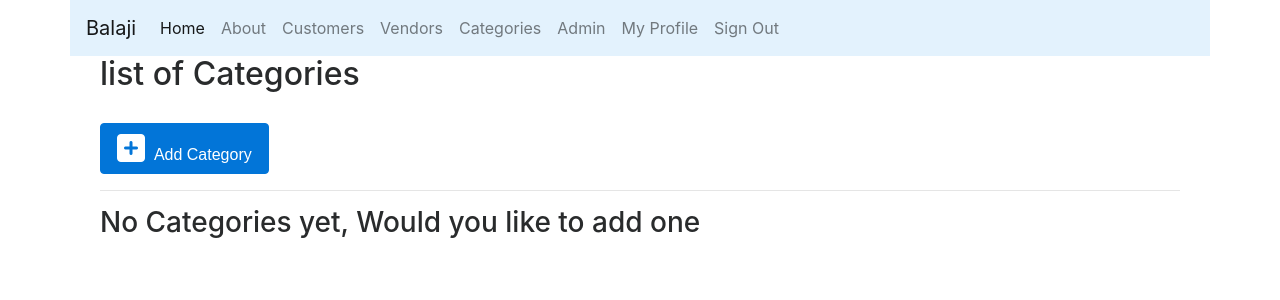
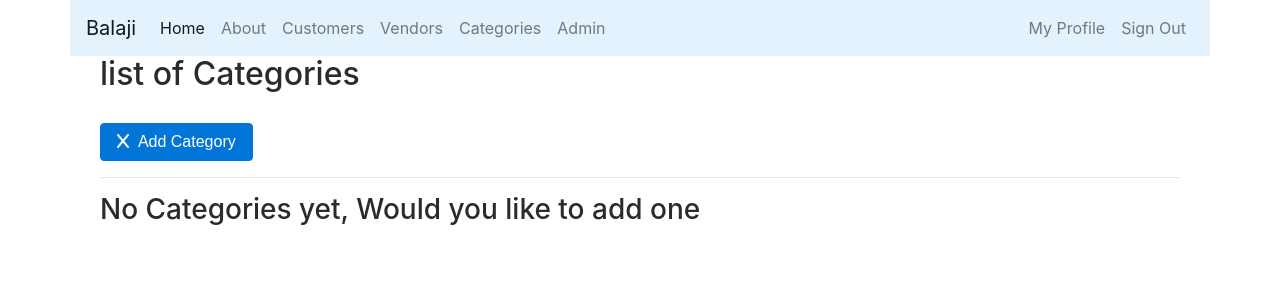
Before and after one commit to venkat0708/BalajiVV, a Django app: page /products/categories/ in a window 1280 px wide. Shown: the top 300 px of the page. Run offline with Django 3.2, Linux system fonts and the light colour scheme; the visitor is signed in with stand-in values (Sample User, id 1); data that the repository does not hold is empty; parts of the project's set-up code (start-up, migrations or seed data) failed here and were passed over; some libraries are stand-ins or nearby versions.

Commit message:
Navbar
Pulled profile and signout to right

```diff
--- a/Balaji/templates/base.html
+++ b/Balaji/templates/base.html
@@ -57,17 +57,25 @@
             <li class="nav-item">
               <a class="nav-link" href="/admin/">Admin</a>
             </li>
+           </ul>
             {% endif %}
             {% if request.user.is_authenticated %}
+            	<div class="collapse navbar-collapse justify-content-end" id="navbarCollapse">
+  					<ul class="navbar-nav">
     					<li class="nav-item">
                 			{# URL provided by django-allauth/account/urls.py #}
                 			<a class="nav-link" href="{% url 'users:detail' request.user.username  %}">{% trans "My Profile" %}</a>
               			</li>
               			<li class="nav-item">
                 			{# URL provided by django-allauth/account/urls.py #}
-                <a class="nav-link" href="{% url 'account_logout' %}">{% trans "Sign Out" %}</a>
+                			<a class="nav-link " href="{% url 'account_logout' %}">{% trans "Sign Out" %}</a>
               			</li>
+  					</ul>
+			</div>
+
             {% else %}
+              <div class="collapse navbar-collapse justify-content-end" id="navbarCollapse">
+  					<ul class="navbar-nav">
               			<li class="nav-item">
                 			{# URL provided by django-allauth/account/urls.py #}
                 			<a id="sign-up-link" class="nav-link" href="{% url 'account_signup' %}">{% trans "Sign Up" %}</a>
@@ -76,8 +84,10 @@
                 			{# URL provided by django-allauth/account/urls.py #}
                 			<a id="log-in-link" class="nav-link" href="{% url 'account_login' %}">{% trans "Sign In" %}</a>
               			</li>
+              		</ul>
+			</div>
             {% endif %}
-          </ul>
+
         </div>
       </nav>
 
--- a/products/templates/categories/category_list.html
+++ b/products/templates/categories/category_list.html
@@ -16,7 +16,7 @@ Categories
 
       <h2>list of Categories</h2>
       <br/>
-      <a href="{% url 'products:Category_Create' %}"><button type="button" class="btn btn-primary"><i class="fa fa-plus-square fa-2x" aria-hidden="true"></i> &nbsp;Add Category</button></a>
+      <a href="{% url 'products:Category_Create' %}"><button type="button" class="btn btn-primary"><i class="fa fa-plus-square fa-x" aria-hidden="true"></i> &nbsp;Add Category</button></a>
       <hr/>
 
  {% if category_list %}
```
Lines whose indentation alone changed are shown as unchanged.
